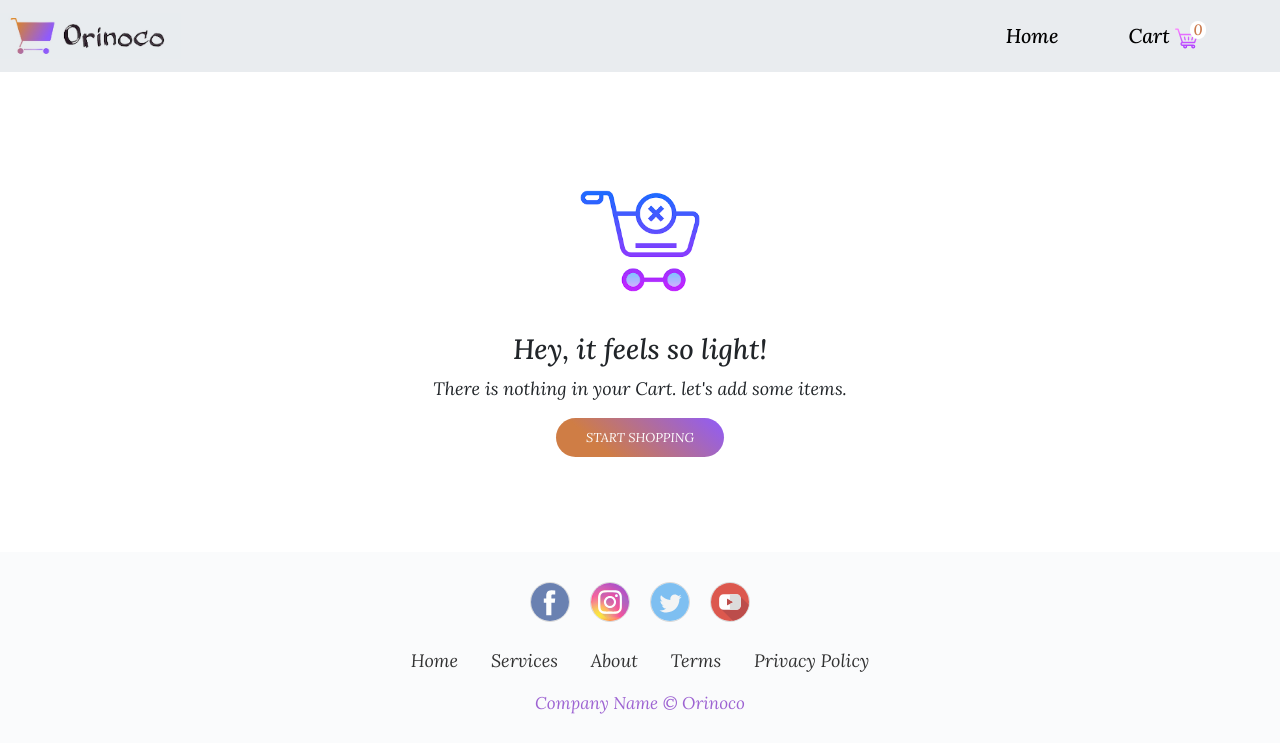
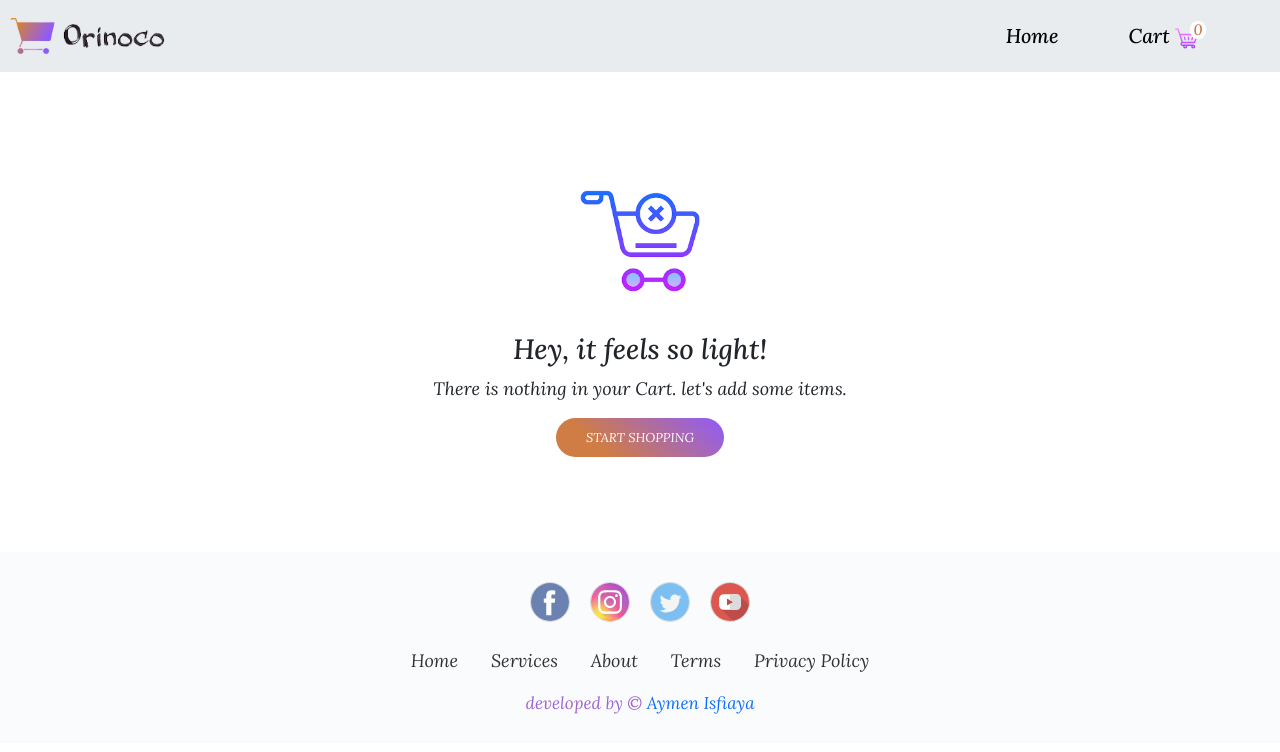
Before and after one commit to isfiaya/Orinoco, a plain HTML site: page cart.html in a window 1280 px wide. Drawn offline with Linux system fonts and the light colour scheme.

Commit message:
Refactor: Edit Copyright

```diff
--- a/cart.html
+++ b/cart.html
@@ -86,7 +86,8 @@
       <li class="list-inline-item"><a href="#">Terms</a></li>
       <li class="list-inline-item"><a href="#">Privacy Policy</a></li>
     </ul>
-    <p class="copyright">Company Name © Orinoco</p>
+    <p class="copyright">developed by © <a href="https://www.linkedin.com/in/isfiaya/" target="_blanck">Aymen
+        Isfiaya</a></p>
   </footer>
   <script src="js/bootstrap.bundle.js"></script>
   <script src="js/cart.js"></script>
--- a/css/_footer.scss
+++ b/css/_footer.scss
@@ -48,6 +48,9 @@ footer {
     text-align: center;
     font-size: 17px;
     color: #9d63d2;
+    a {
+      text-decoration: none;
+    }
   }
 }
 .img-insta {
```
Also changed, not shown: index.html (+2 -1 lines), product.html (+2 -1 lines), css/cart.css, css/confirmation.css, css/page-product.css, css/style.css, 4 other files.
